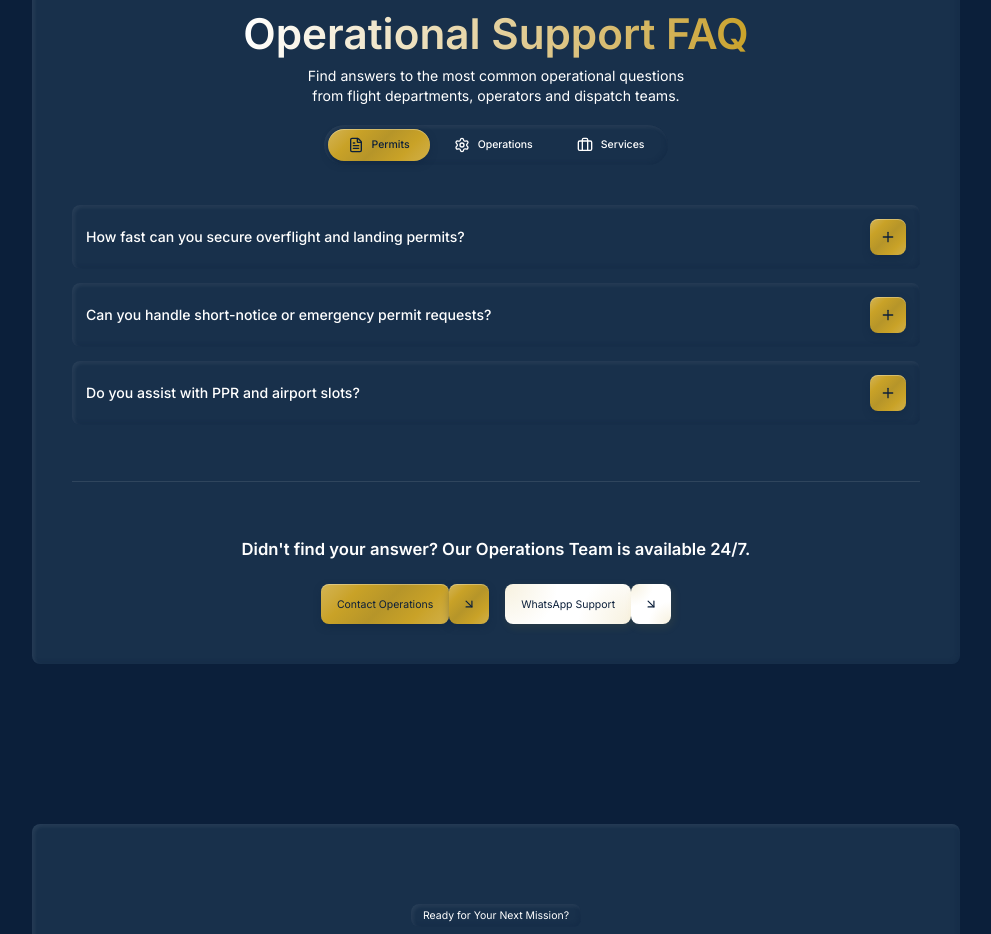
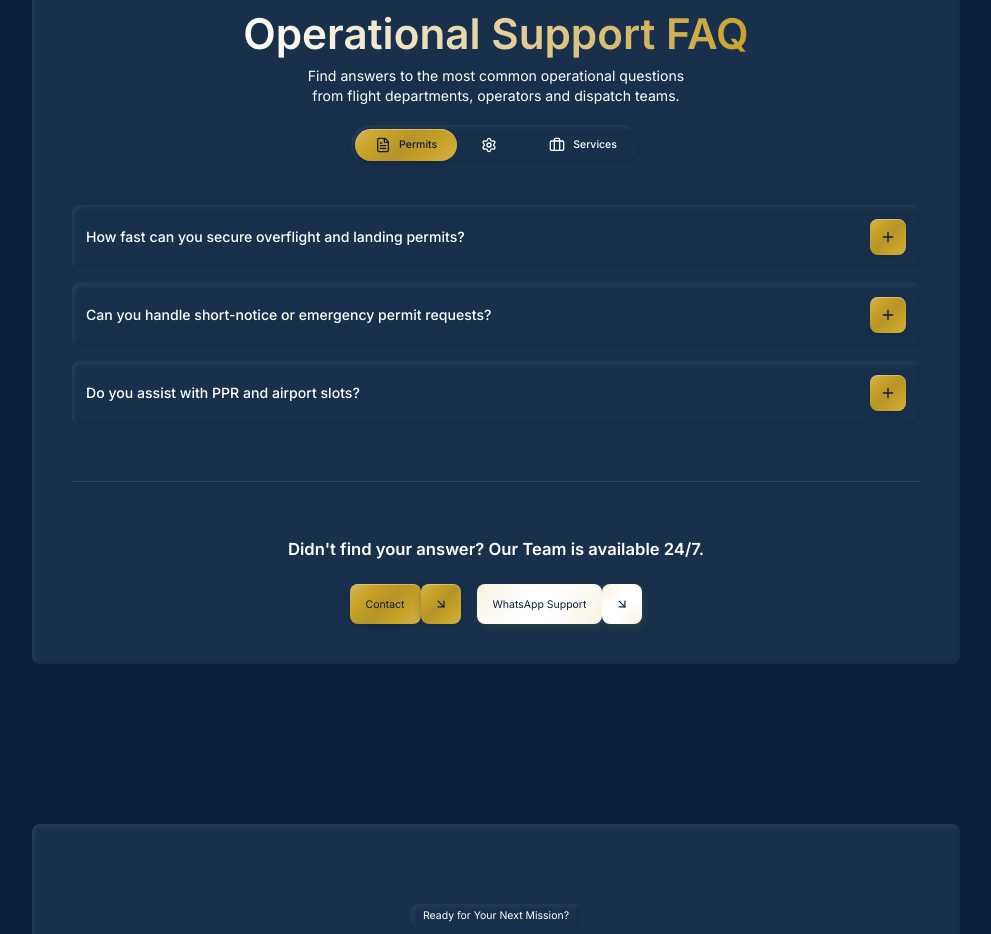
Before and after one commit to dmytro-webild/297cf9ae-c1a0-4e8a-a71c-0a6f333fb44d, a React (Vite) app: page / in a window 1280 px wide. Shown: the part 4840-5774 px from the top of the page, without its empty margins (144-1135 px from the left). Built offline with nearby package versions, Linux system fonts and the light colour scheme; a web font is replaced by a local one.

Commit message:
Update src/pages/HomePage/sections/Faq.tsx

```diff
--- a/src/pages/HomePage/sections/Faq.tsx
+++ b/src/pages/HomePage/sections/Faq.tsx
@@ -30,12 +30,12 @@ const categories = [
     ]
   },
   {
-    name: "Operations",
+    name: "",
     icon: Settings,
     items: [
       {
         question: "Are you available 24/7 for operational support?",
-        answer: "Yes, our Operations Control Center (OCC) is fully staffed 24/7/365 to handle urgent requests, monitor active flights, and provide real-time updates to your dispatch team."
+        answer: "Yes, our  Control Center (OCC) is fully staffed 24/7/365 to handle urgent requests, monitor active flights, and provide real-time updates to your dispatch team."
       },
       {
         question: "How do you handle fuel coordination?",
@@ -155,11 +155,11 @@ const FaqInline = () => {
 
           <div className="flex flex-col items-center gap-6 text-center pt-4">
             <h3 className="text-xl md:text-2xl font-semibold text-foreground">
-              Didn't find your answer? Our Operations Team is available 24/7.
+              Didn't find your answer? Our  Team is available 24/7.
             </h3>
             <div className="flex flex-wrap justify-center gap-4">
               <Button
-                text="Contact Operations"
+                text="Contact "
                 href="#contact"
                 variant="primary"
               />
```
